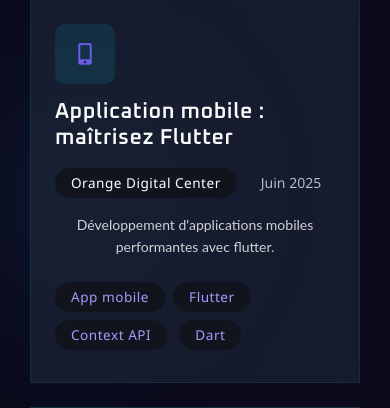
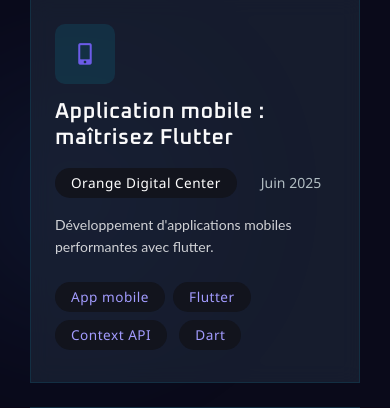
Before and after one commit to Besedra/besedev, a PHP site: page / in a window 390 px wide. Shown: the part 4639-5047 px from the top of the page. Run offline with PHP 8.4, Linux system fonts and the light colour scheme; some libraries are stand-ins or nearby versions.

Commit message:
Update style.css

```diff
--- a/css/style.css
+++ b/css/style.css
@@ -2990,12 +2990,6 @@
     margin-bottom: 1rem;
   }
 
-  /* Titre et paragraphe centrés */
-  .service-card h3,
-  .service-card p {
-    text-align: center !important;
-  }
-
   /* ✅ Laisse les listes alignées à gauche */
   .service-card ul.service-features {
     text-align: left !important;
```
